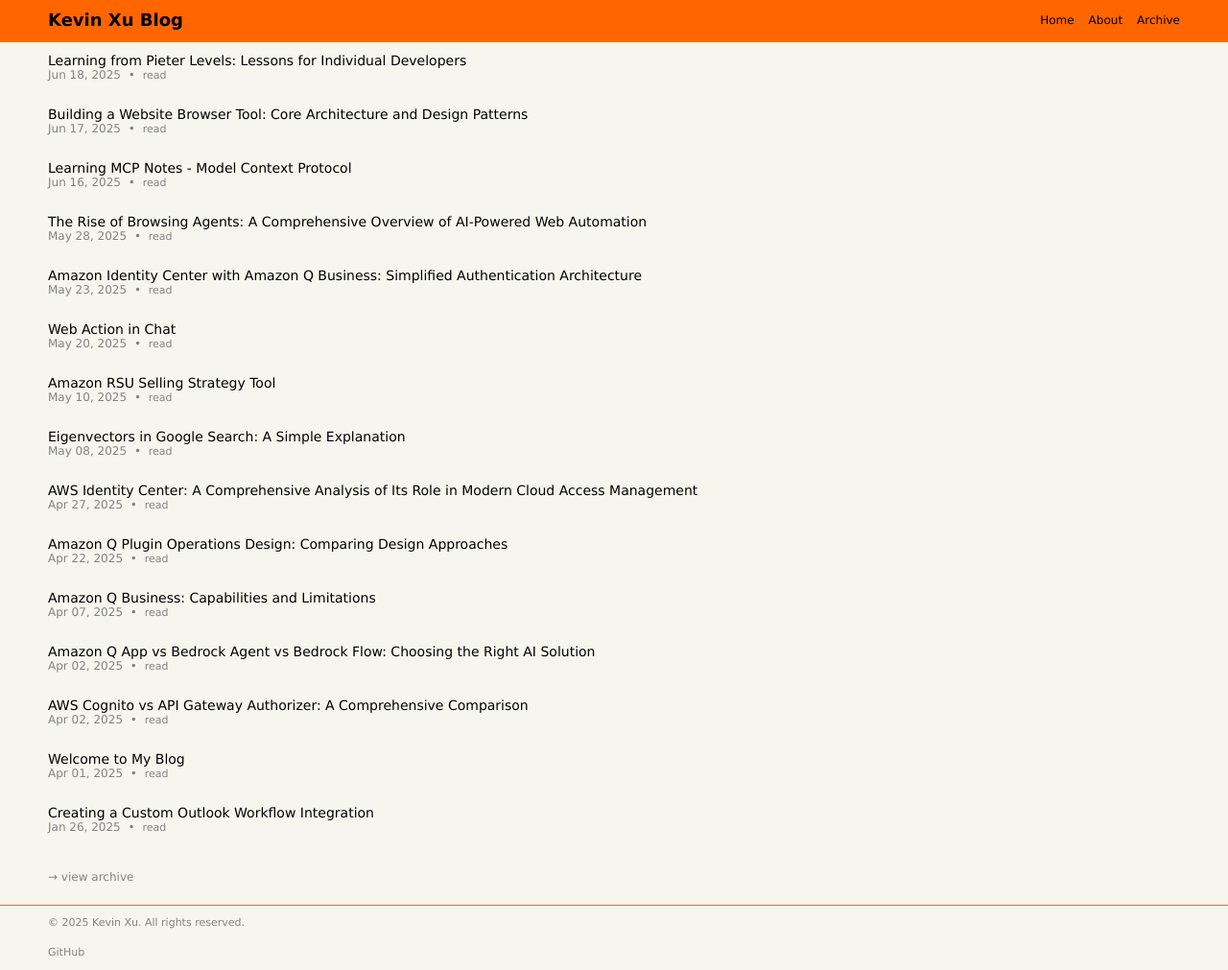
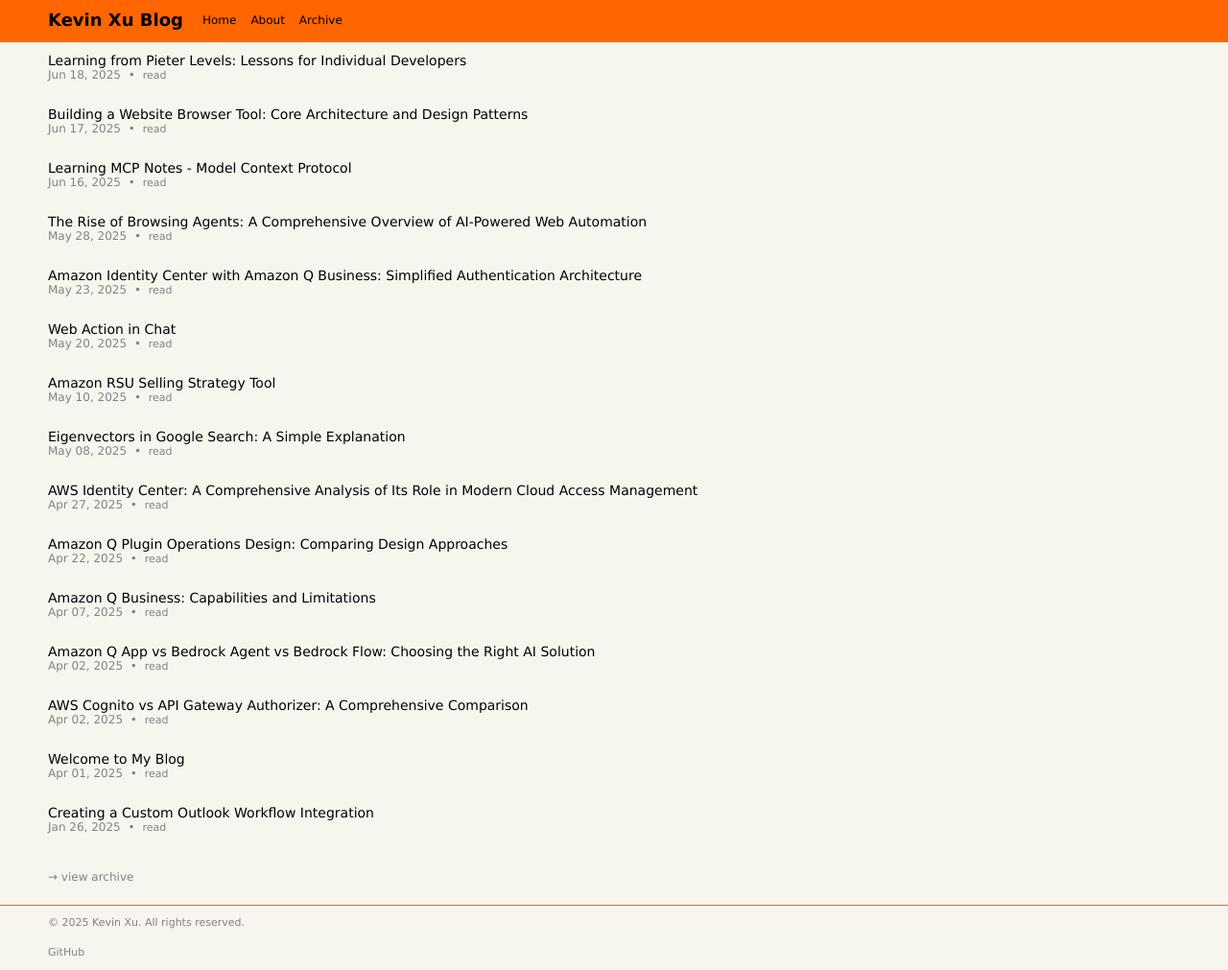
Before and after one commit to JKevinXu/github-blog, a Jekyll site: the page built from index.md, in a window 1280 px wide. Shown: the whole page at 96% size. Built offline with Jekyll 4.4.1, drawn with Linux system fonts in a browser that asks for light colours.

Commit message:
Refine site header styles: Remove justify-content property and add gap for improved spacing and layout flexibility.

```diff
--- a/assets/css/main.css
+++ b/assets/css/main.css
@@ -42,9 +42,9 @@
 
 .site-header .container {
     display: flex;
-    justify-content: space-between;
     align-items: center;
     height: 100%;
+    gap: 20px;
 }
 
 .site-title {
```
